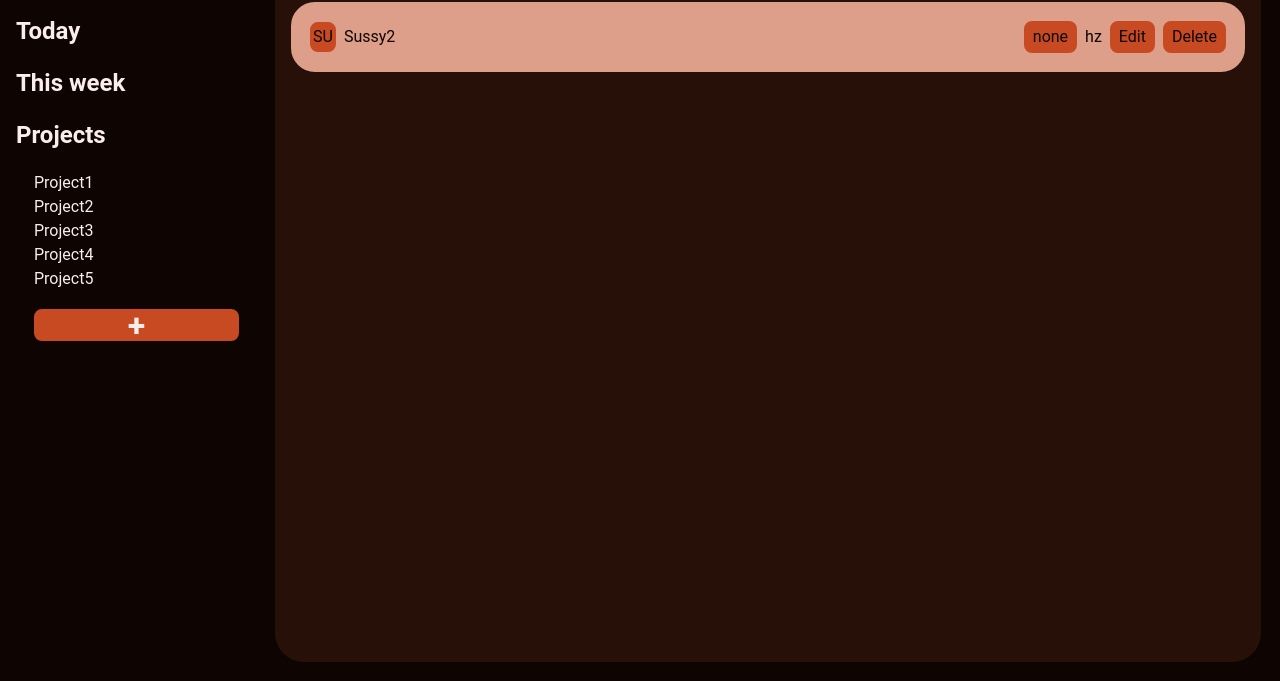
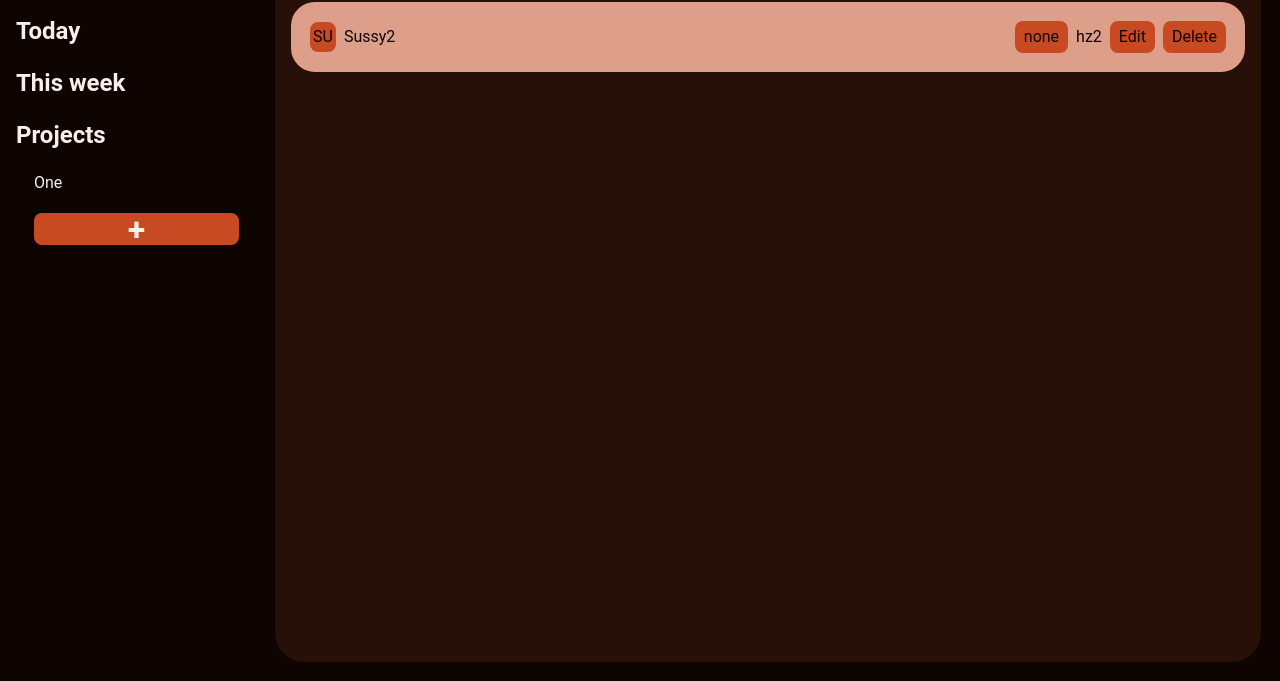
Before and after one commit to Hnikar/odin-todo-list, a website built with webpack: page dist/index.html in a window 1280 px wide. Shown: the part 119-800 px from the top of the page. Built offline with nearby package versions, Linux system fonts and the light colour scheme.

Commit message:
implement projects

```diff
--- a/src/modules/dom.js
+++ b/src/modules/dom.js
@@ -1,9 +1,42 @@
 import "./todo.js";
-import todoList from "./memory.js";
+import "./storage.js";
+import "./project.js";
+
+let projectList = [
+	{
+		title: "One",
+		description: "none",
+		todoList: [
+			{
+				title: "Sussy",
+				description: "none",
+				dueDate: "hz",
+			},
+			{
+				title: "Sussy2",
+				description: "none",
+				dueDate: "hz2",
+			},
+		],
+		addNewTodo(todo) {
+			this.todoList.push(todo);
+		},
+		removeTodo(todo) {
+			this.todoList.splice(this.todoList.indexOf(todo), 1);
+		},
+		updateTodo(todo, newTodo) {
+			this.todoList.splice(this.todoList.indexOf(todo), 1, newTodo);
+		},
+	},
+];
 
 const DomManipulation = (() => {
 	const main = document.querySelector("main");
-	function _createTaskInDom(item) {
+
+	const projectsContainer = document.querySelector(".projects-container");
+	const projectListDOM = projectsContainer.querySelector("ul");
+
+	function _createTaskInDom(item, currentProject, currentProjectIndex) {
 		const taskDiv = document.createElement("div");
 		taskDiv.className = "task";
 
@@ -42,6 +75,10 @@ const DomManipulation = (() => {
 		const deleteButton = document.createElement("button");
 		deleteButton.className = "delete";
 		deleteButton.textContent = "Delete";
+		deleteButton.addEventListener("click", (event) => {
+			currentProject.removeTodo(item);
+			display(currentProjectIndex);
+		});
 
 		btnContainerDiv.appendChild(editButton);
 		btnContainerDiv.appendChild(deleteButton);
@@ -55,12 +92,34 @@ const DomManipulation = (() => {
 
 		main.appendChild(taskDiv);
 	}
-	// function __addNewTask()
-	function display() {
+	function __createProjectInDom(item, project) {
+		const newProjectItem = document.createElement("li");
+		newProjectItem.textContent = item.title;
+		projectListDOM.appendChild(newProjectItem);
+
+		const newProjectButton =
+			projectsContainer.querySelector(".new-project-btn");
+
+		newProjectButton.addEventListener("click", () => {
+			console.log("new project placeholder");
+		});
+	}
+	function display(project) {
+		const projectArr = document.querySelectorAll(".project-list-element");
+		projectArr.forEach((item) => projectListDOM.removeChild(item));
+
+		for (let i = 0; i < projectList.length; i++) {
+			__createProjectInDom(projectList[i], project);
+		}
+
 		const taskArr = document.querySelectorAll(".task");
 		taskArr.forEach((task) => main.removeChild(task));
-		for (let i = 0; i < todoList.length; i++) {
-			_createTaskInDom(todoList[i]);
+		for (let i = 0; i < projectList[project].todoList.length; i++) {
+			_createTaskInDom(
+				projectList[project].todoList[i],
+				projectList[project],
+				project
+			);
 		}
 	}
 	return { display };
--- a/src/modules/memory.js
+++ /dev/null
@@ -1,14 +0,0 @@
-let todoList = [
-	{
-		title: "Sussy",
-		description: "none",
-		dueDate: "hz",
-	},
-	{
-		title: "Sussy2",
-		description: "none",
-		dueDate: "hz",
-	},
-];
-
-export default todoList;
--- a/src/modules/project.js
+++ b/src/modules/project.js
@@ -1,8 +1,17 @@
 export default class Project {
-	constructor(title, description, todos) {
+	constructor(title, description, todoList) {
 		this.title = title;
 		this.description = description;
-		if (todos === undefined) this.todos = [];
-		else this.todos = todos;
+		if (todoList === null) this.todoList = [];
+		else this.todoList = todos;
+	}
+	addNewTodo(todo) {
+		this.todoList.push(todo);
+	}
+	removeTodo(todo) {
+		this.todoList.splice(this.todoList.indexOf(todo), 1);
+	}
+	updateTodo(todo, newTodo) {
+		this.todoList.splice(this.todoList.indexOf(todo), 1, newTodo);
 	}
 }
--- a/src/script.js
+++ b/src/script.js
@@ -1,2 +1,2 @@
 import DomManipulation from "./modules/dom";
-DomManipulation.display();
+DomManipulation.display(0);
```
Also changed, not shown: dist/index.html, dist/main.js, src/modules/storage.js (added).
